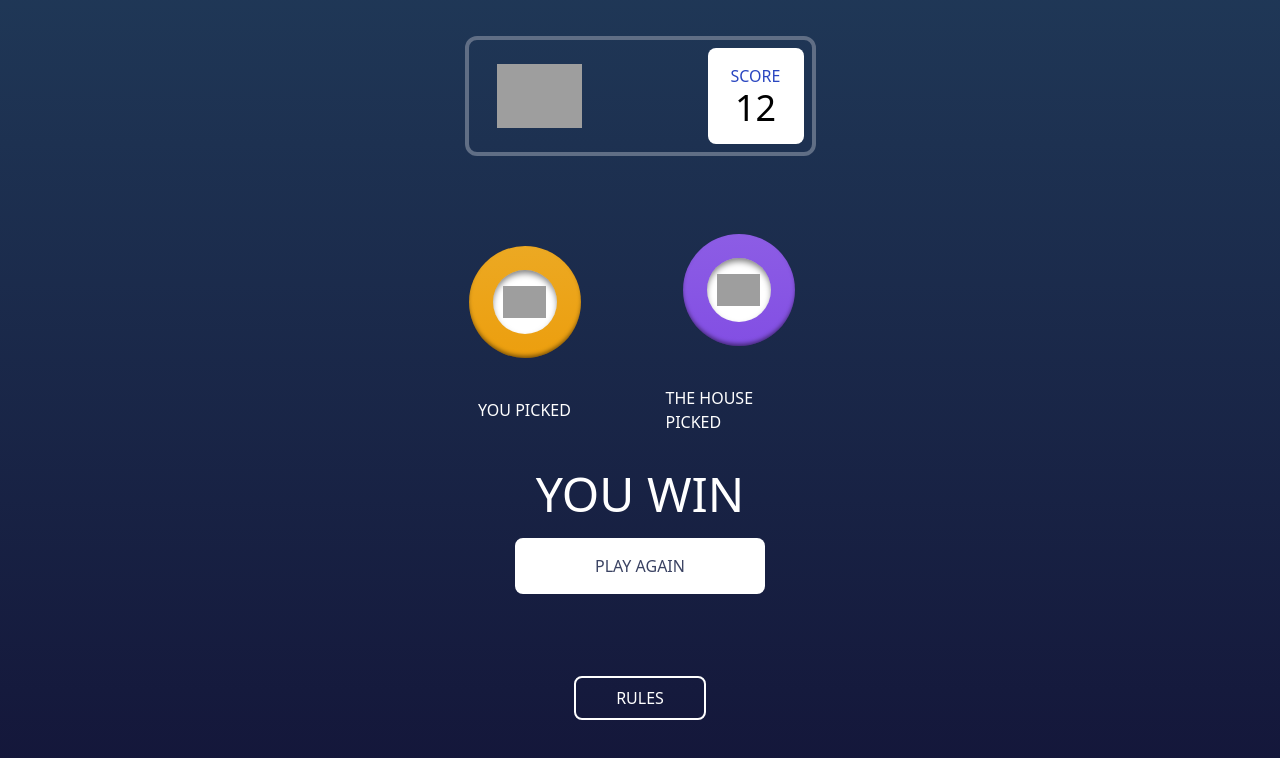
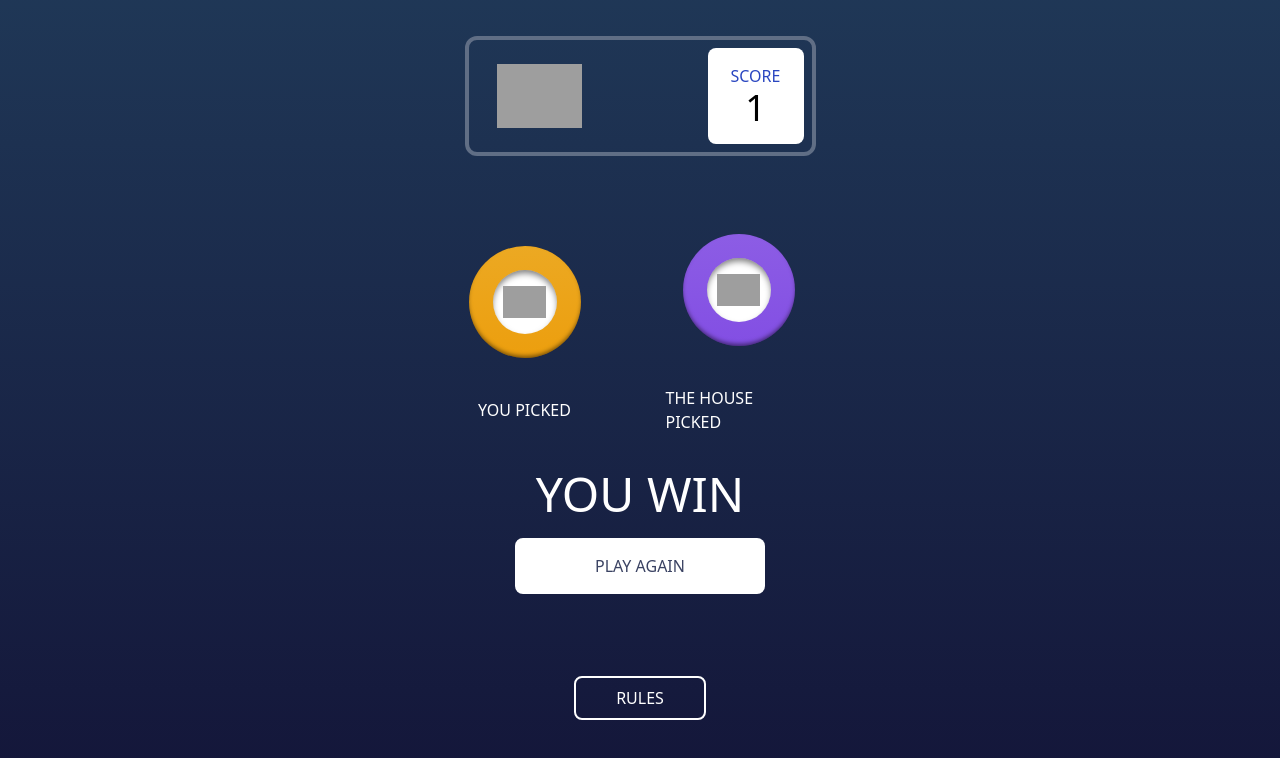
Before and after one commit to Efobi-Francis/RPS-Master, a React (Vite) app: page / in a window 1280 px wide. Both pictures are taken after a click on the button 640 px from the left and 302 px from the top of the page. Shown: the top 758 px of the page. Built offline with nearby package versions, Linux system fonts and the light colour scheme; grey boxes are pictures that could not be loaded.

Commit message:
implemented score update

```diff
--- a/src/App.jsx
+++ b/src/App.jsx
@@ -1,4 +1,5 @@
 import { createBrowserRouter,createRoutesFromElements, RouterProvider, Route } from 'react-router-dom';
+import { ScoreProvider } from './components/ScoreContext'; // Import ScoreProvider
 
 import RootLayout from './layouts/RootLayout';
 
@@ -17,9 +18,11 @@ const router = createBrowserRouter(
 
 function App() {
   return (
-    <div>
-      <RouterProvider router={router}/>
-    </div>
+    <ScoreProvider>
+      <div>
+        <RouterProvider router={router}/>
+      </div>
+    </ScoreProvider>
   )
 }
 
--- a/src/components/Draw.jsx
+++ /dev/null
@@ -1,9 +0,0 @@
-import React from 'react'
-
-export default function Draw() {
-  return (
-    <div>
-      <h1 className='text-5xl mb-5'>A DRAW!</h1>
-    </div>
-  )
-}
--- a/src/components/GamePlay.jsx
+++ b/src/components/GamePlay.jsx
@@ -1,17 +1,16 @@
 import React, { useEffect, useState } from 'react'
+import { useScore } from './ScoreContext';
 import { useParams, useNavigate } from 'react-router-dom';
-
-import Win from './Win';
-import Draw from './Draw';
-import Lose from './Lose';
 
 import Button from './buttons'
 import { BUTTON_TYPES } from '../commons/data/button';
 
 const choices = [BUTTON_TYPES.SCISSORS, BUTTON_TYPES.PAPER, BUTTON_TYPES.ROCK, BUTTON_TYPES.LIZARD, BUTTON_TYPES.SPOCK]
 
-export default function GamePlay(props) {
-  const [userScore, setUserScore] = useState(0);
+export default function GamePlay() {
+  // Use the useScore hook to access score and updateScore
+  const { score, updateScore } = useScore();
+
   const [computerChoice, setComputerChoice] = useState(null)
   const [result, setResult] = useState(null);
 
@@ -28,19 +27,6 @@ export default function GamePlay(props) {
     }, 1000);
   }, []);
 
-  useEffect(() => {
-    // Calculate the winner once both choices are available
-    if (userChoice && computerChoice) {
-      const delayedResult = setTimeout(() => {
-        const result = determineWinner(userChoice, computerChoice);
-        setResult(result);
-      }, 1000);
-
-      return () => clearTimeout(delayedResult);
-    }
-  }, [userChoice, computerChoice, userScore, props]);
-
-
   const determineWinner = (userChoice, computerChoice) => {
     if (userChoice === computerChoice) return 'A DRAW!';
     if (
@@ -54,8 +40,26 @@ export default function GamePlay(props) {
     } else {
       return 'YOU LOSE';
     }
+  };
 
-  };
+  useEffect(() => {
+    // Calculate the winner once both choices are available
+    if (userChoice && computerChoice) {
+      const delayedResult = setTimeout(() => {
+        const result = determineWinner(userChoice, computerChoice);
+        setResult(result);
+
+        // Use the updateScore function from the context to update the score
+        if (result === 'YOU WIN') {
+          updateScore('win');
+        } else if (result === 'YOU LOSE' && score > 0) {
+          updateScore('lose');
+        }
+      }, 1000);
+
+      return () => clearTimeout(delayedResult);
+    }
+  }, [userChoice, computerChoice]);
 
   const playAgain = () => {
     navigate('/')
--- a/src/components/Lose.jsx
+++ /dev/null
@@ -1,9 +0,0 @@
-import React from 'react'
-
-export default function Lose() {
-  return (
-    <div>
-      <h1 className='text-5xl mb-5'>YOU LOSE</h1>
-    </div>
-  )
-}
--- a/src/components/ScoreBoard.jsx
+++ b/src/components/ScoreBoard.jsx
@@ -1,12 +1,15 @@
 import React from 'react'
-import logobonus from '../assets/images/logo-bonus.svg'
+import { useScore } from './ScoreContext'
 
-export default function ScoreBoard(props) {
+export default function ScoreBoard() {
+
+  // Use the useScore hook to access the score
+  const { score } = useScore();
 
   return (
     <div className='flex flex-col items-center justify-center'>
       <span className='text-[hsl(229,64%,46%)]'>SCORE</span>
-      <span className=' text-4xl text-black'>{props.score}</span>
+      <span className=' text-4xl text-black'>{score}</span>
     </div>
   )
 }
--- /dev/null
+++ b/src/components/ScoreContext.jsx
@@ -0,0 +1,30 @@
+import React, { createContext, useContext, useState } from 'react';
+
+// Create a new context
+const ScoreContext = createContext();
+
+// Create a provider component to wrap your app
+export function ScoreProvider({ children }) {
+  const [score, setScore] = useState(0);
+
+  // Define a function to update the score
+  const updateScore = (result) => {
+    if (result === 'win') {
+      setScore(score + 1);
+    } else if (result === 'lose' && score > 0) {
+      setScore(score - 1);
+    }
+  };
+
+  // Provide the score and updateScore function to child components
+  return (
+    <ScoreContext.Provider value={{ score, updateScore }}>
+      {children}
+    </ScoreContext.Provider>
+  );
+}
+
+// Create a custom hook to consume the score and updateScore
+export function useScore() {
+  return useContext(ScoreContext);
+}
--- a/src/components/Win.jsx
+++ /dev/null
@@ -1,9 +0,0 @@
-import React from 'react'
-
-export default function Win() {
-  return (
-    <div>
-      <h1 className='text-5xl mb-5'>YOU WIN</h1>
-    </div>
-  )
-}
--- a/src/layouts/RootLayout.jsx
+++ b/src/layouts/RootLayout.jsx
@@ -8,7 +8,6 @@ import ScoreBoard from '../components/ScoreBoard'
 
 export default function RootLayout() {
     const [isClicked, setIsClicked] = useState(false)
-    const [userScore, setUserScore] = useState(12); // Initialize the user's score
 
     const handleClickOpen = (event) => {
         setIsClicked(true)
@@ -24,7 +23,7 @@ export default function RootLayout() {
                 <header className='flex justify-between items-center outline outline-4 outline-[hsl(217,16%,45%)] rounded-lg mt-10 p-2'>
                     <img src={logobonus} alt="logobonus" className='h-16 ml-5'/>
                     <div className='bg-white flex justify-center w-24 h-24 rounded-lg'>
-                        <ScoreBoard score = {userScore}/>
+                        <ScoreBoard/>
                     </div>
                 </header>
 
```
